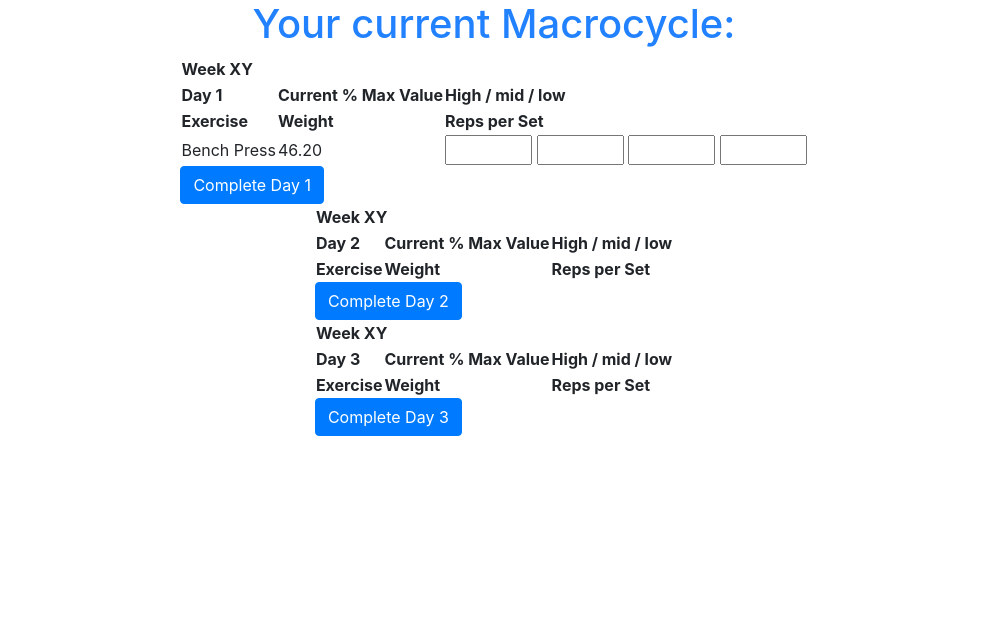
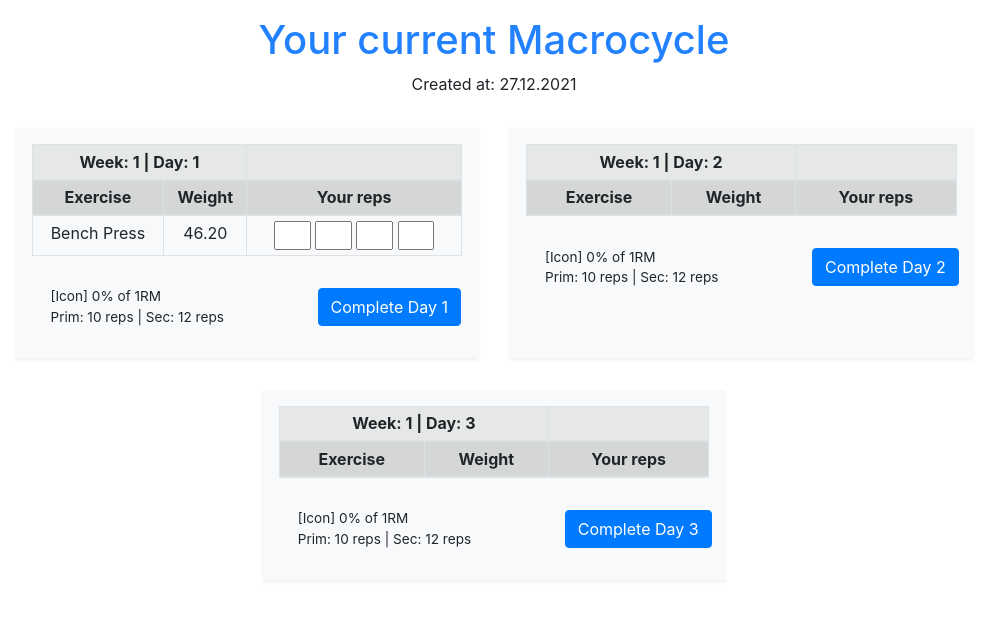
Before and after one commit to alexfuerst93/fitnessapp, a Django app: a page that uses userprofile/templates/userprofile/workout.html in a window 1280 px wide. Shown: the part 56-676 px from the top of the page, without its empty margins (146-1136 px from the left). Run offline with Django 3.2, Linux system fonts and the light colour scheme; a user stored in the database is signed in; data comes from the database, SQL or seed files in the repository; both versions use the stored data as it was after the commit; lists and menus that the app fills with data are empty; some libraries are stand-ins or nearby versions.

Commit message:
design complete workout

```diff
--- a/userprofile/static/userprofile/style.css
+++ b/userprofile/static/userprofile/style.css
@@ -34,3 +34,12 @@ img {
 hr {
     border: 1px solid white;
 }
+
+.reps {
+    width: 2.3em;
+    height: 1.8em;
+}
+
+.footnote {
+    font-size: 0.85em;
+}
--- a/userprofile/templates/userprofile/workout.html
+++ b/userprofile/templates/userprofile/workout.html
@@ -1,29 +1,35 @@
 {% extends 'userprofile/base.html' %}
 {% block content %}
 
-<h1>Your current Macrocycle:</h1>
-
+<h1 class="mt-3">Your current Macrocycle</h1>
+<p class="text-center mb-3">Created at: {{ created_at|date:"d.m.Y" }}</p>
 
 <div class="container">
+
+<div class="row justify-content-center m-0">
+
+<!-- Every day should be a col -->
 {% for entry in workout %}
+<div class="col-5 m-3 p-3 bg-light shadow-sm {% if entry.day_completed %}border border-success{% endif %}">
 
-<div class="row justify-content-center">
-    <form action="{% url 'workout' cycle %}" method="POST">
+    <form action="{% url 'workout' cycle %}" class="form-inline" method="POST">
     {% csrf_token %}
-    <table>
+    <table class="table table-bordered table-sm text-center">
         <thead>
             <tr>
-                <th colspan="3">Week XY</th>
+                <th class="table-active" scope="col" colspan="2">Week: {{ entry.week_count }} | Day: {{ entry.day_count}}</th>
+                {% if entry.week_count in weeks %}
+                <th class="table-success" scope="col">Deload</th>
+                {% elif entry.week_count == 15 %}
+                <th class="table-primary" scope="col">Strength</th>
+                {% else %}
+                <th class="table-active" scope="col"></th>
+                {% endif %}
             </tr>
-            <tr>
-                <th>Day {{ entry.day_count }}</th>
-                <th>Current % Max Value</th>
-                <th>High / mid / low</th>
-            </tr>
-            <tr>
-                <th>Exercise</th>
-                <th>Weight</th>
-                <th>Reps per Set</th>
+            <tr class="table-active">
+                <th scope="col">Exercise</th>
+                <th scope="col">Weight</th>
+                <th scope="col">Your reps</th>
             </tr>
         </thead>
         <tbody>
@@ -32,12 +38,20 @@
                 <td>{{ entry.exercise_1 }}</td>
                 <td>{{ entry.exercise_1_weight }}</td>
                 {% if not entry.day_completed %}
+                    <!-- Special Case for Deload and Strength Weeks -->
+                    {% if entry.week_count in weeks or entry.week_count == 15 %}
                     <td>
-                    <input type="number" min="1" max="20" required="required" name="exercise_1">
-                    <input type="number" min="1" max="20" required="required" name="exercise_1">
-                    <input type="number" min="1" max="20" required="required" name="exercise_1">
-                    <input type="number" min="1" max="20" required="required" name="exercise_1">
+                        <input class="reps" type="number" min="1" max="20" required="required" name="exercise_1">
+                        <input class="reps" type="number" min="1" max="20" required="required" name="exercise_1">
                     </td>
+                    {% else %}
+                    <td>
+                        <input class="reps" type="number" min="1" max="20" required="required" name="exercise_1">
+                        <input class="reps" type="number" min="1" max="20" required="required" name="exercise_1">
+                        <input class="reps" type="number" min="1" max="20" required="required" name="exercise_1">
+                        <input class="reps" type="number" min="1" max="20" required="required" name="exercise_1">
+                    </td>
+                    {% endif %}
                 {% else %}
                 <td><div class="d-inline mx-3">{{ entry.exercise_1_set_1 }}</div><div class="d-inline mx-3">{{ entry.exercise_1_set_2 }}</div><div class="d-inline mx-3">{{ entry.exercise_1_set_3 }}</div><div class="d-inline mx-3">{{ entry.exercise_1_set_4 }}</div></td>
                 {% endif %}
@@ -48,12 +62,20 @@
                 <td>{{ entry.exercise_2 }}</td>
                 <td>{{ entry.exercise_2_weight }}</td>
                 {% if not entry.day_completed %}
+                    <!-- Special Case for Deload and Strength Weeks -->
+                    {% if entry.week_count in weeks or entry.week_count == 15 %}
                     <td>
-                    <input type="number" min="1" max="20" required="required" name="exercise_2">
-                    <input type="number" min="1" max="20" required="required" name="exercise_2">
-                    <input type="number" min="1" max="20" required="required" name="exercise_2">
-                    <input type="number" min="1" max="20" required="required" name="exercise_2">
+                        <input class="reps" type="number" min="1" max="20" required="required" name="exercise_2">
+                        <input class="reps" type="number" min="1" max="20" required="required" name="exercise_2">
                     </td>
+                    {% else %}
+                    <td>
+                        <input class="reps" type="number" min="1" max="20" required="required" name="exercise_2">
+                        <input class="reps" type="number" min="1" max="20" required="required" name="exercise_2">
+                        <input class="reps" type="number" min="1" max="20" required="required" name="exercise_2">
+                        <input class="reps" type="number" min="1" max="20" required="required" name="exercise_2">
+                    </td>
+                    {% endif %}
                 {% else %}
                 <td><div class="d-inline mx-3">{{ entry.exercise_2_set_1 }}</div><div class="d-inline mx-3">{{ entry.exercise_2_set_2 }}</div><div class="d-inline mx-3">{{ entry.exercise_2_set_3 }}</div><div class="d-inline mx-3">{{ entry.exercise_2_set_4 }}</div></td>
                 {% endif %}
@@ -64,12 +86,20 @@
                 <td>{{ entry.exercise_3 }}</td>
                 <td>{{ entry.exercise_3_weight }}</td>
                 {% if not entry.day_completed %}
+                    <!-- Special Case for Deload and Strength Weeks -->
+                    {% if entry.week_count in weeks or entry.week_count == 15 %}
                     <td>
-                    <input type="number" min="1" max="20" required="required" name="exercise_3">
-                    <input type="number" min="1" max="20" required="required" name="exercise_3">
-                    <input type="number" min="1" max="20" required="required" name="exercise_3">
-                    <input type="number" min="1" max="20" required="required" name="exercise_3">
+                        <input class="reps" type="number" min="1" max="20" required="required" name="exercise_3">
+                        <input class="reps" type="number" min="1" max="20" required="required" name="exercise_3">
                     </td>
+                    {% else %}
+                    <td>
+                        <input class="reps" type="number" min="1" max="20" required="required" name="exercise_3">
+                        <input class="reps" type="number" min="1" max="20" required="required" name="exercise_3">
+                        <input class="reps" type="number" min="1" max="20" required="required" name="exercise_3">
+                        <input class="reps" type="number" min="1" max="20" required="required" name="exercise_3">
+                    </td>
+                    {% endif %}
                 {% else %}
                 <td><div class="d-inline mx-3">{{ entry.exercise_3_set_1 }}</div><div class="d-inline mx-3">{{ entry.exercise_3_set_2 }}</div><div class="d-inline mx-3">{{ entry.exercise_3_set_3 }}</div><div class="d-inline mx-3">{{ entry.exercise_3_set_4 }}</div></td>
                 {% endif %}
@@ -80,12 +110,20 @@
                 <td>{{ entry.exercise_4 }}</td>
                 <td>{{ entry.exercise_4_weight }}</td>
                 {% if not entry.day_completed %}
+                    <!-- Special Case for Deload and Strength Weeks -->
+                    {% if entry.week_count in weeks or entry.week_count == 15 %}
                     <td>
-                    <input type="number" min="1" max="20" required="required" name="exercise_4">
-                    <input type="number" min="1" max="20" required="required" name="exercise_4">
-                    <input type="number" min="1" max="20" required="required" name="exercise_4">
-                    <input type="number" min="1" max="20" required="required" name="exercise_4">
+                        <input class="reps" type="number" min="1" max="20" required="required" name="exercise_4">
+                        <input class="reps" type="number" min="1" max="20" required="required" name="exercise_4">
                     </td>
+                    {% else %}
+                    <td>
+                        <input class="reps" type="number" min="1" max="20" required="required" name="exercise_4">
+                        <input class="reps" type="number" min="1" max="20" required="required" name="exercise_4">
+                        <input class="reps" type="number" min="1" max="20" required="required" name="exercise_4">
+                        <input class="reps" type="number" min="1" max="20" required="required" name="exercise_4">
+                    </td>
+                    {% endif %}
                 {% else %}
                 <td><div class="d-inline mx-3">{{ entry.exercise_4_set_1 }}</div><div class="d-inline mx-3">{{ entry.exercise_4_set_2 }}</div><div class="d-inline mx-3">{{ entry.exercise_4_set_3 }}</div><div class="d-inline mx-3">{{ entry.exercise_4_set_4 }}</div></td>
                 {% endif %}
@@ -94,17 +132,51 @@
         </tbody>
     </table>
     <input type="hidden" name="day" value="{{ entry.day_count }}">
+
+    <!-- Displays the rep targets for a given workout -->
+    <p class="col footnote m-1">[Icon]
+        {{ entry.max_weight_percentage }}% of 1RM<br>
+
+        {% if entry.week_count == 4 %} Prim: 3 reps |
+        {% elif entry.week_count == 8 or entry.week_count == 16 %} Prim: 2 reps |
+        {% elif entry.week_count == 12 %} Prim: 1 rep |
+        {% elif entry.week_count == 1 %} Prim: 10 reps |
+        {% elif entry.week_count == 2 or entry.week_count == 5 %} Prim: 8 reps |
+        {% elif entry.week_count == 3 or entry.week_count == 6 or entry.week_count == 9 %} Prim: 6 reps |
+        {% elif entry.week_count == 7 or entry.week_count == 10 or entry.week_count == 13 %} Prim: 4 reps |
+        {% elif entry.week_count == 11 or entry.week_count == 14 %} Prim: 2 reps |
+        {% elif entry.week_count == 15 %} Prim: AMRAP |
+        {% endif %}
+
+        {% if entry.week_count == 4 %} Sec: 6 reps
+        {% elif entry.week_count == 8 %} Sec: 5 reps
+        {% elif entry.week_count == 12 or entry.week_count == 16 %} Sec: 4 reps
+        {% elif entry.week_count < 4 %} Sec: 12 reps
+        {% elif entry.week_count > 4 and entry.week_count < 12 %} Sec: 10 reps
+        {% elif entry.week_count > 12 and entry.week_count < 16 %} Sec: 8 reps
+        {% endif %}
+
+    </p>
+    <div class="col-4 m-3">
         {% if entry.day_completed %}
-    <p>Day {{ entry.day_count }} completed!</p>
+        <button class="btn btn-success" disabled>Completed</button>
         {% else %}
         <input type="submit" class="btn btn-primary" name="workout_done" value="Complete Day {{ entry.day_count }}">
         {% endif %}
+    </div>
     </form>
+
+
+
+<!-- closes column -->
+</div>
+{% endfor %}
+
+<!-- closes the row-->
 </div>
 
-{% endfor %}
+<!-- closes the container -->
 </div>
 
 
-
 {% endblock %}
--- a/userprofile/views.py
+++ b/userprofile/views.py
@@ -12,7 +12,7 @@ from django.contrib.auth import login, logout, authenticate
 # database tables
 from .models import MaxValue, Exercise_Pool, musclegroups, WorkoutPlan
 from .forms import CreateMaxValue, Exercise_Pool_Form, ConfigureWorkout
-from .helpers import epley, check_input, workout_validator, workout_configurator
+from .helpers import epley, check_input, workout_validator, workout_configurator, selected_exercises
 
 def startpage(request):
     if request.method == "GET":
@@ -145,9 +145,13 @@ def loginuser(request):
 
 
 def workout(request, cycle):
+    # this is a list of deload weeks, in order to identify them in the template
+    weeks = [4, 8, 12, 16]
+
     if request.method == "GET":
         workout = get_list_or_404(WorkoutPlan, cycle_name=cycle, user_id=request.user) #filter the model based on URL snippet
-        return render(request, "userprofile/workout.html", {"workout" : workout, "cycle" : cycle})
+        created_at = [entry.timestamp for entry in workout]  # retrieves date from current cycle
+        return render(request, "userprofile/workout.html", {"workout" : workout, "cycle" : cycle, "weeks" : weeks, "created_at" : created_at[0]})
 
     elif "workout_done" in request.POST:
         print(request.POST)
@@ -189,12 +193,8 @@ def workout(request, cycle):
         todays_workout.save()
 
         workout = get_list_or_404(WorkoutPlan, cycle_name=cycle, user_id=request.user) #filter the model based on URL snippet
-        return render(request, "userprofile/workout.html", {"workout" : workout, "cycle" : cycle})
-
-    else:
-        workout = get_list_or_404(WorkoutPlan, cycle_name=cycle, user_id=request.user) #filter the model based on URL snippet
-        return render(request, "userprofile/workout.html", {"workout" : workout, "cycle" : cycle})
-
+        created_at = [entry.timestamp for entry in workout]  # retrieves date from current cycle
+        return render(request, "userprofile/workout.html", {"workout" : workout, "cycle" : cycle, "weeks" : weeks, "created_at" : created_at[0]})
 
 
 def configure(request):
@@ -252,45 +252,53 @@ def configure(request):
             timestamp = date.today()
             day_count = 1
             week_count = 1
+
+            # every week the weights for primary exercises go up
+            weight_max = [0.70, 0.75, 0.80, 0.80, 0.75, 0.80, 0.85, 0.85, 0.80, 0.85, 0.90, 0.90, 0.85, 0.90, 0.95, 0.50]
+            weight_max_pointer = 0
+
+            # every mesocycle the weights for secondary exercises go up
+            weight_sec = ["high", "mid", "mid", "low"]
+            weight_sec_pointer = 0
             """ ------------------------------- """
 
-            def selected_exercises(max, sec):
-                # Determine whether the user selected a max exercise or a secondary exercise per row per day
-                # Using the primary key from POST, search for the selected exercise in the corresponding table/model
-                if max:
-                    exercise = MaxValue.objects.get(pk = max)
-                    return {"exercise" : exercise.exercise, "exercise_weight" : float(exercise.max_value)*0.70}
-                elif sec:
-                    exercise = Exercise_Pool.objects.get(pk = sec)
-                    return {"exercise" : exercise.title, "exercise_weight" : exercise.high_range}
-                else:
-                    return {"exercise" : "", "exercise_weight" : 0.00}
+            for month in range(4):
+            # loop over entire macrocycle
+                for week in range(4):
+                # loop over 1 month, which is one mesocycle
+                    for day in range(days):
+                    # loop over 1 week, which is one microcycle
+                        # Currently, POST data is stored in a list. Each index = 1 day
+                        exercise_1 = selected_exercises(first_max_exercise[day], first_sec_exercise[day], weight_max[weight_max_pointer], weight_sec[weight_sec_pointer])
+                        exercise_2 = selected_exercises(second_max_exercise[day], second_sec_exercise[day], weight_max[weight_max_pointer], weight_sec[weight_sec_pointer])
+                        exercise_3 = selected_exercises(third_max_exercise[day], third_sec_exercise[day], weight_max[weight_max_pointer], weight_sec[weight_sec_pointer])
+                        exercise_4 = selected_exercises(fourth_max_exercise[day], fourth_sec_exercise[day], weight_max[weight_max_pointer], weight_sec[weight_sec_pointer])
 
-            # loop over 1 week in the entire macrocycle
-            for day in range(days):
-                # Currently, POST data is stored in a list. Each index = 1 day
-                exercise_1 = selected_exercises(first_max_exercise[day], first_sec_exercise[day])
-                exercise_2 = selected_exercises(second_max_exercise[day], second_sec_exercise[day])
-                exercise_3 = selected_exercises(third_max_exercise[day], third_sec_exercise[day])
-                exercise_4 = selected_exercises(fourth_max_exercise[day], fourth_sec_exercise[day])
+                        cycle = WorkoutPlan(
+                            user_id = request.user,
+                            cycle_name = cycle_name,
+                            week_count = week_count,
+                            day_count = day_count,
+                            max_weight_percentage = int(weight_max[weight_max_pointer] * 100),
+                            exercise_1 = exercise_1["exercise"],
+                            exercise_1_weight = exercise_1["exercise_weight"],
+                            exercise_2 = exercise_2["exercise"],
+                            exercise_2_weight = exercise_2["exercise_weight"],
+                            exercise_3 = exercise_3["exercise"],
+                            exercise_3_weight = exercise_3["exercise_weight"],
+                            exercise_4 = exercise_4["exercise"],
+                            exercise_4_weight = exercise_4["exercise_weight"],
+                            timestamp = timestamp
+                            )
+                        cycle.save()
+                        day_count += 1
 
-                cycle = WorkoutPlan(
-                    user_id = request.user,
-                    cycle_name = cycle_name,
-                    week_count = week_count,
-                    day_count = day_count,
-                    exercise_1 = exercise_1["exercise"],
-                    exercise_1_weight = exercise_1["exercise_weight"],
-                    exercise_2 = exercise_2["exercise"],
-                    exercise_2_weight = exercise_2["exercise_weight"],
-                    exercise_3 = exercise_3["exercise"],
-                    exercise_3_weight = exercise_3["exercise_weight"],
-                    exercise_4 = exercise_4["exercise"],
-                    exercise_4_weight = exercise_4["exercise_weight"],
-                    timestamp = timestamp
-                    )
-                cycle.save()
-                day_count += 1
+                    # inner loop is over = 1 week of workouts
+                    week_count += 1
+                    weight_max_pointer += 1
+
+                # this loop is over = 1 month of workouts
+                weight_sec_pointer += 1
 
             return render(request, "userprofile/success.html", {"cycle_name" : cycle_name})
 
```
Also changed, not shown: userprofile/helpers.py (+20 -0 lines), userprofile/models.py (+4 -3 lines), userprofile/tests.py (+6 -3 lines), db.sqlite3, userprofile/migrations/0004_auto_20211228_0919.py (added), userprofile/migrations/0005_workoutplan_max_weight_percentage.py (added). Lines whose indentation alone changed are shown as unchanged.
